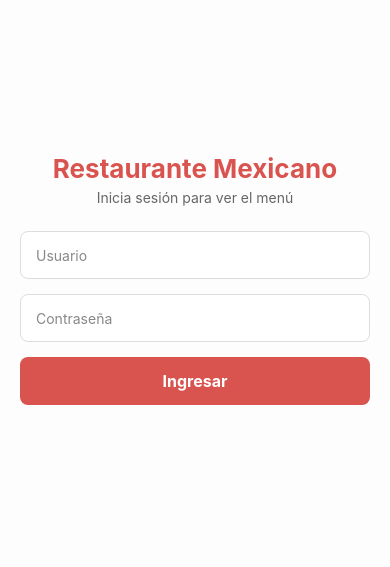
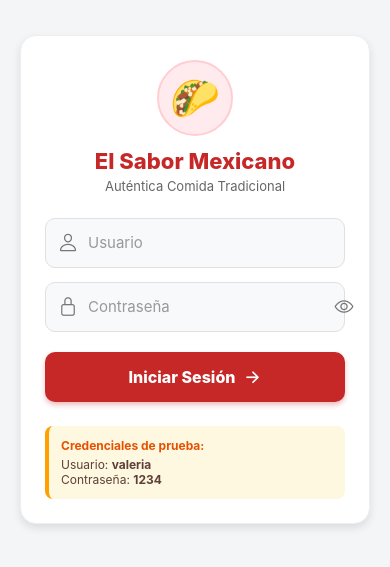
Before and after one commit to AlisonGonzalez666/RestauranteMexicano, a React Native app: screen / in a window 390 px wide. Shown: the part 143-710 px from the top of the page. Built offline with nearby package versions, Linux system fonts and the light colour scheme.

Commit message:
feat(auth): enhance login validations and theme styles

```diff
--- a/src/screens/LoginScreen.tsx
+++ b/src/screens/LoginScreen.tsx
@@ -1,5 +1,15 @@
 import React, { useState } from 'react';
-import { StyleSheet, Text, View, TextInput, TouchableOpacity, Alert } from 'react-native';
+import {
+  StyleSheet,
+  Text,
+  View,
+  TextInput,
+  TouchableOpacity,
+  Alert,
+  KeyboardAvoidingView,
+  Platform,
+} from 'react-native';
+import { Ionicons } from '@expo/vector-icons';
 
 interface LoginScreenProps {
   onLoginSuccess: () => void;
@@ -8,60 +18,216 @@ interface LoginScreenProps {
 export default function LoginScreen({ onLoginSuccess }: LoginScreenProps) {
   const [usuario, setUsuario] = useState<string>('');
   const [password, setPassword] = useState<string>('');
+  const [mostrarPassword, setMostrarPassword] = useState<boolean>(false);
 
-  // Credenciales locales fijas para el acceso
-  const usuarioCorrecto = 'valeria';
-  const passwordCorrecta = '1234';
+  // Credenciales locales fijas para el acceso (Requerimiento Paso 1)
+  const USUARIO_CORRECTO = 'valeria';
+  const PASSWORD_CORRECTA = '1234';
 
   const manejarIngreso = () => {
-    // Validar que no queden campos vacíos
+    // Validación 1: No permitir campos vacíos
     if (usuario.trim() === '' || password.trim() === '') {
-      Alert.alert('Campos vacíos', 'Por favor ingresa tu usuario y contraseña.');
+      Alert.alert(
+        'Campos requeridos',
+        'Por favor completa todos los campos para poder ingresar.'
+      );
       return;
     }
 
-    if (usuario === usuarioCorrecto && password === passwordCorrecta) {
+    // Validación 2: Comprobar credenciales
+    if (usuario.trim() === USUARIO_CORRECTO && password === PASSWORD_CORRECTA) {
       onLoginSuccess();
     } else {
-      Alert.alert('Datos incorrectos', 'El usuario o la contraseña son inválidos.');
+      Alert.alert(
+        'Acceso denegado',
+        'El usuario o la contraseña ingresados son incorrectos. Intenta de nuevo.'
+      );
     }
   };
 
   return (
-    <View style={styles.contenedor}>
-      <Text style={styles.titulo}>Restaurante Mexicano</Text>
-      <Text style={styles.subtitulo}>Inicia sesión para ver el menú</Text>
+    <KeyboardAvoidingView
+      behavior={Platform.OS === 'ios' ? 'padding' : 'height'}
+      style={styles.contenedor}
+    >
+      <View style={styles.tarjetaLogin}>
+        {/* Encabezado / Logo */}
+        <View style={styles.circuloIcono}>
+          <Text style={styles.emojiLogo}>🌮</Text>
+        </View>
 
+        <Text style={styles.titulo}>El Sabor Mexicano</Text>
+        <Text style={styles.subtitulo}>Auténtica Comida Tradicional</Text>
+
+        {/* Input Usuario */}
+        <View style={styles.campoContenedor}>
+          <Ionicons name="person-outline" size={20} color="#777" style={styles.iconoInput} />
           <TextInput
-        style={styles.cajaTexto}
+            style={styles.input}
             placeholder="Usuario"
-        placeholderTextColor="#888"
+            placeholderTextColor="#999"
             value={usuario}
             onChangeText={setUsuario}
             autoCapitalize="none"
+            autoCorrect={false}
           />
+        </View>
 
+        {/* Input Contraseña */}
+        <View style={styles.campoContenedor}>
+          <Ionicons name="lock-closed-outline" size={20} color="#777" style={styles.iconoInput} />
           <TextInput
-        style={styles.cajaTexto}
+            style={styles.input}
             placeholder="Contraseña"
-        placeholderTextColor="#888"
-        secureTextEntry
+            placeholderTextColor="#999"
+            secureTextEntry={!mostrarPassword}
             value={password}
             onChangeText={setPassword}
           />
-
-      <TouchableOpacity style={styles.boton} onPress={manejarIngreso}>
-        <Text style={styles.textoBoton}>Ingresar</Text>
+          <TouchableOpacity
+            onPress={() => setMostrarPassword(!mostrarPassword)}
+            style={styles.botonOjo}
+          >
+            <Ionicons
+              name={mostrarPassword ? 'eye-off-outline' : 'eye-outline'}
+              size={20}
+              color="#777"
+            />
           </TouchableOpacity>
         </View>
+
+        {/* Botón de Ingreso */}
+        <TouchableOpacity
+          style={styles.botonIngresar}
+          onPress={manejarIngreso}
+          activeOpacity={0.85}
+        >
+          <Text style={styles.textoBoton}>Iniciar Sesión</Text>
+          <Ionicons name="arrow-forward" size={18} color="#FFFFFF" style={{ marginLeft: 8 }} />
+        </TouchableOpacity>
+
+        {/* Tarjeta de credenciales de prueba */}
+        <View style={styles.cajaCredenciales}>
+          <Text style={styles.tituloCredenciales}>Credenciales de prueba:</Text>
+          <Text style={styles.textoCredenciales}>Usuario: <Text style={styles.negrita}>valeria</Text></Text>
+          <Text style={styles.textoCredenciales}>Contraseña: <Text style={styles.negrita}>1234</Text></Text>
+        </View>
+      </View>
+    </KeyboardAvoidingView>
   );
 }
 
 const styles = StyleSheet.create({
-  contenedor: { flex: 1, justifyContent: 'center', alignItems: 'center', padding: 20, backgroundColor: '#fdfdfd' },
-  titulo: { fontSize: 26, fontWeight: 'bold', color: '#d9534f', marginBottom: 5 },
-  subtitulo: { fontSize: 14, color: '#666', marginBottom: 25 },
-  cajaTexto: { width: '100%', height: 48, borderWidth: 1, borderColor: '#ddd', borderRadius: 8, paddingHorizontal: 15, marginBottom: 15, backgroundColor: '#fff' },
-  boton: { width: '100%', height: 48, backgroundColor: '#d9534f', justifyContent: 'center', alignItems: 'center', borderRadius: 8 },
-  textoBoton: { color: '#fff', fontSize: 16, fontWeight: 'bold' },
+  contenedor: {
+    flex: 1,
+    backgroundColor: '#F4F5F7',
+    justifyContent: 'center',
+    alignItems: 'center',
+    padding: 20,
+  },
+  tarjetaLogin: {
+    width: '100%',
+    maxWidth: 380,
+    backgroundColor: '#FFFFFF',
+    borderRadius: 16,
+    padding: 24,
+    alignItems: 'center',
+    shadowColor: '#000',
+    shadowOffset: { width: 0, height: 4 },
+    shadowOpacity: 0.1,
+    shadowRadius: 8,
+    elevation: 5,
+    borderWidth: 1,
+    borderColor: '#EEEEEE',
+  },
+  circuloIcono: {
+    width: 76,
+    height: 76,
+    borderRadius: 38,
+    backgroundColor: '#FFEBEE',
+    justifyContent: 'center',
+    alignItems: 'center',
+    marginBottom: 12,
+    borderWidth: 2,
+    borderColor: '#FFCDD2',
+  },
+  emojiLogo: {
+    fontSize: 40,
+  },
+  titulo: {
+    fontSize: 22,
+    fontWeight: '800',
+    color: '#C62828',
+    marginBottom: 4,
+  },
+  subtitulo: {
+    fontSize: 13,
+    color: '#666',
+    marginBottom: 24,
+  },
+  campoContenedor: {
+    flexDirection: 'row',
+    alignItems: 'center',
+    width: '100%',
+    height: 50,
+    backgroundColor: '#F8F9FA',
+    borderWidth: 1,
+    borderColor: '#E0E0E0',
+    borderRadius: 10,
+    paddingHorizontal: 12,
+    marginBottom: 14,
+  },
+  iconoInput: {
+    marginRight: 10,
+  },
+  input: {
+    flex: 1,
+    fontSize: 15,
+    color: '#212529',
+  },
+  botonOjo: {
+    padding: 6,
+  },
+  botonIngresar: {
+    flexDirection: 'row',
+    width: '100%',
+    height: 50,
+    backgroundColor: '#C62828',
+    borderRadius: 10,
+    justifyContent: 'center',
+    alignItems: 'center',
+    marginTop: 6,
+    shadowColor: '#C62828',
+    shadowOffset: { width: 0, height: 3 },
+    shadowOpacity: 0.3,
+    shadowRadius: 5,
+    elevation: 3,
+  },
+  textoBoton: {
+    color: '#FFFFFF',
+    fontSize: 16,
+    fontWeight: '800',
+  },
+  cajaCredenciales: {
+    marginTop: 24,
+    padding: 12,
+    backgroundColor: '#FFF8E1',
+    borderRadius: 8,
+    width: '100%',
+    borderLeftWidth: 4,
+    borderLeftColor: '#FFA000',
+  },
+  tituloCredenciales: {
+    fontSize: 12,
+    fontWeight: '700',
+    color: '#E65100',
+    marginBottom: 4,
+  },
+  textoCredenciales: {
+    fontSize: 12,
+    color: '#5D4037',
+  },
+  negrita: {
+    fontWeight: 'bold',
+  },
 });
```
Lines whose indentation alone changed are shown as unchanged.
